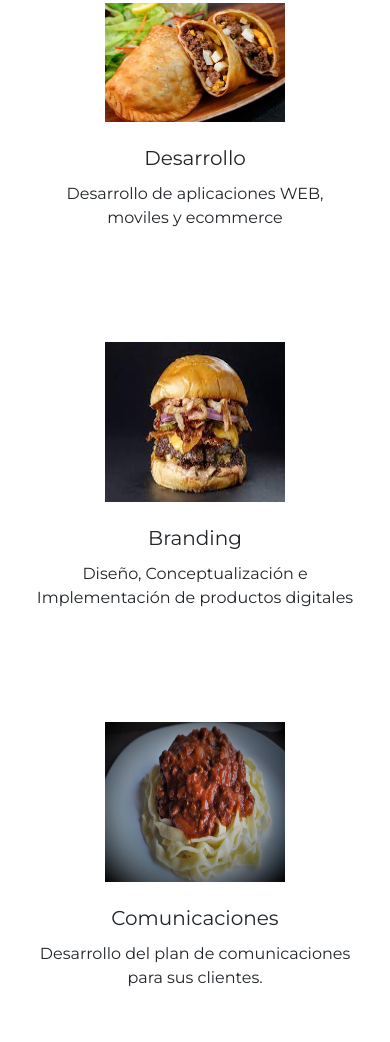
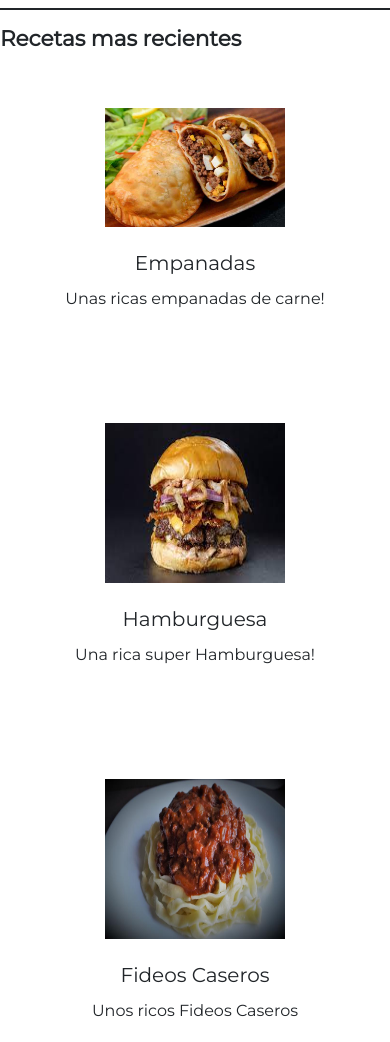
Before and after one commit to santirue/FoodMasters-Bootstrap, a website: page pages/vegana.html in a window 390 px wide. Shown: the part 617-1659 px from the top of the page. Drawn offline with nearby package versions, Linux system fonts and the light colour scheme.

Commit message:
Corrigiendo responsive pagina Vegana

```diff
--- a/pages/vegana.html
+++ b/pages/vegana.html
@@ -60,7 +60,7 @@
     <hr class="border border-dark border-1 opacity-100">
     <section class="row">
       <div class="col-12 col-lg-12 d-flex justify-content-center">
-        <iframe width="560" height="315" class="" src="https://www.youtube.com/embed/enP6pCNF5Jc"
+        <iframe class="w-75 d-flex flex-wrap" height="420" src="https://www.youtube.com/embed/enP6pCNF5Jc"
           title="YouTube video player" frameborder="0"
           allow="accelerometer; autoplay; clipboard-write; encrypted-media; gyroscope; picture-in-picture"
           allowfullscreen></iframe>
@@ -71,33 +71,40 @@
     <section class="w-100">
       <div class="row w-75 mx-auto" id="servicios-fila-1">
         <div class="col-lg-6 col-md-12 col-sm-12 d-flex justify-content-start my-5 icono-wrap">
-          <img src="../assets/empanadas.jpg" alt="desarrollo" width="180" height="160" class="img-fluid b">
+            <img src="../assets/empanadas.jpg" alt="desarrollo" width="180" height="160" class="img-fluid b">
           <div>
-            <h3 class="fs-5 mt-4 px-4 pb-1">Desarrollo</h3>
-            <p class="px-4">Desarrollo de aplicaciones WEB, moviles y ecommerce</p>
+            <h3 class="fs-5 mt-4 px-4 pb-1">Empanadas</h3>
+            <p class="px-4">Unas ricas empanadas de carne!</p>
           </div>
+
         </div>
+
         <div class="col-lg-6 col-md-12 col-sm-12 d-flex justify-content-start  my-5 icono-wrap">
           <img src="../assets/hamburguesa.jpg" alt="concepto" width="180" height="160">
+
           <div>
-            <h3 class="fs-5 mt-4 px-4 pb-1 icono-wrap">Branding</h3>
-            <p class="px-4">Diseño, Conceptualización e Implementación de productos digitales</p>
+            <h3 class="fs-5 mt-4 px-4 pb-1 icono-wrap">Hamburguesa</h3>
+            <p class="px-4">Una rica super Hamburguesa!</p>
           </div>
         </div>
       </div>
+
       <div class="row w-75 mx-auto mb-5" id="servicios-fila-2">
         <div class="col-lg-6 col-md-12 col-sm-12 d-flex justify-content-start  my-5 icono-wrap">
           <img src="../assets/fideoscaseros.jpg" alt="comunicaciones" width="180" height="160">
+
           <div>
-            <h3 class="fs-5 mt-4 px-4 pb-1">Comunicaciones</h3>
-            <p class="px-4">Desarrollo del plan de comunicaciones para sus clientes.</p>
+            <h3 class="fs-5 mt-4 px-4 pb-1">Fideos Caseros</h3>
+            <p class="px-4">Unos ricos Fideos Caseros</p>
           </div>
         </div>
+
         <div class="col-lg-6 col-md-12 col-sm-12 d-flex justify-content-start my-5 icono-wrap">
           <img src="../assets/ravioles.jpg" alt="seo" width="180" height="160">
+
           <div>
-            <h3 class="fs-5 mt-4 px-4 pb-1">SEO</h3>
-            <p class="px-4">Analizamos la eficiencia y optimizamos los sitios WEB</p>
+            <h3 class="fs-5 mt-4 px-4 pb-1">Ravioles</h3>
+            <p class="px-4">Unos ricos Ravioles de verdura y ricota</p>
           </div>
         </div>
       </div>
```
